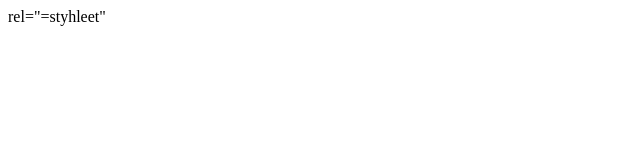
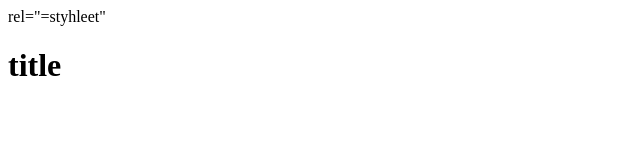
Before and after one commit to rowcolumn/Github1017, a plain HTML site: page index.html in a window 1280 px wide. Shown: the whole page, without its empty margins (0-640 px from the left). Drawn offline with Linux system fonts and the light colour scheme.

Commit message:
新增標題標籤

```diff
--- a/css/all.css
+++ b/css/all.css
@@ -1 +1,6 @@
-body{sdlfkl}
+body{
+    color: #000;
+}
+h1{
+    color: red
+}
--- a/index.html
+++ b/index.html
@@ -10,7 +10,7 @@
 </head>
 
 <body>
-
+    <h1>title</h1>
 </body>
 
 </html>
```
